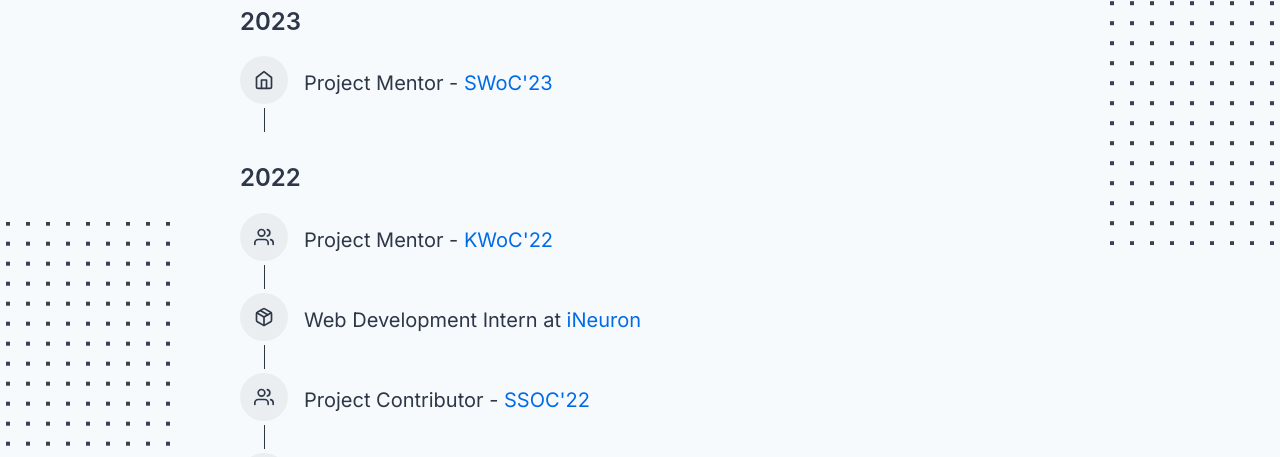
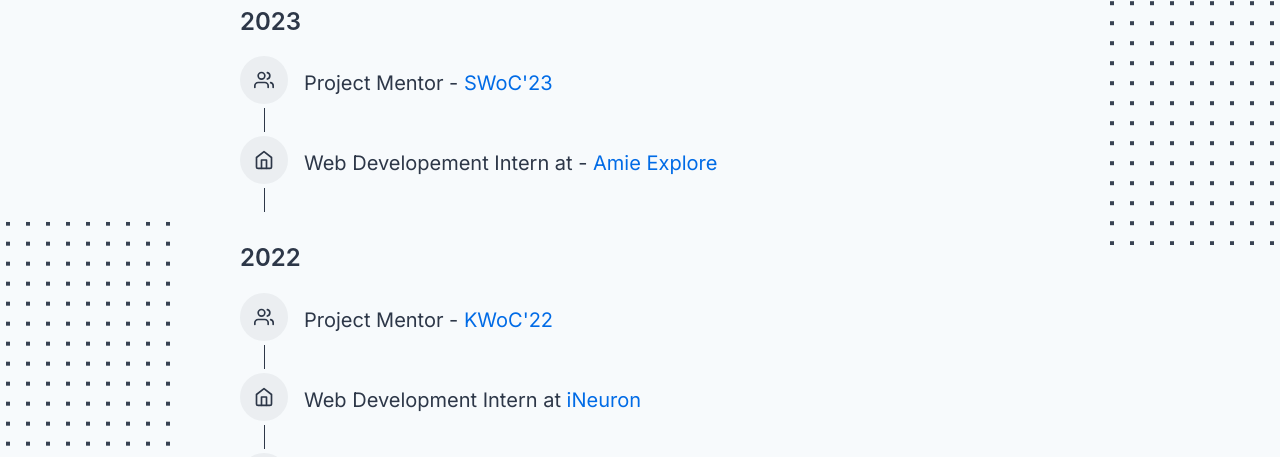
Before and after one commit to thisisamanmishra/myPortfolio, a Next.js app: page /achievements in a window 1280 px wide. Shown: the part 186-643 px from the top of the page. Built offline with nearby package versions, Linux system fonts and the light colour scheme; no server answers.

Commit message:
Update achievements.tsx

```diff
--- a/components/achievements/achievements.tsx
+++ b/components/achievements/achievements.tsx
@@ -65,12 +65,21 @@
             2023
           </Heading>
           <Box>
-          <TimelineItem icon={FiHome}>
+          <TimelineItem icon={FiUsers}>
               Project Mentor - {' '}
               <ExternalLink
                 color={linkColor}
                 url="https://swoc.getsocialnow.co/"
                 text={"SWoC'23"}
+                target="_blank"
+              />
+              </TimelineItem>
+            <TimelineItem icon={FiHome}>
+              Web Developement Intern at - {' '}
+              <ExternalLink
+                color={linkColor}
+                url="https://www.linkedin.com/company/amieexplore/"
+                text={"Amie Explore"}
                 target="_blank"
               />
               </TimelineItem>
@@ -90,7 +99,7 @@
                 target="_blank"
               />
             </TimelineItem>
-            <TimelineItem icon={FiPackage}>
+            <TimelineItem icon={FiHome}>
               Web Development Intern at {' '}
               <ExternalLink
                 color={linkColor}
```
